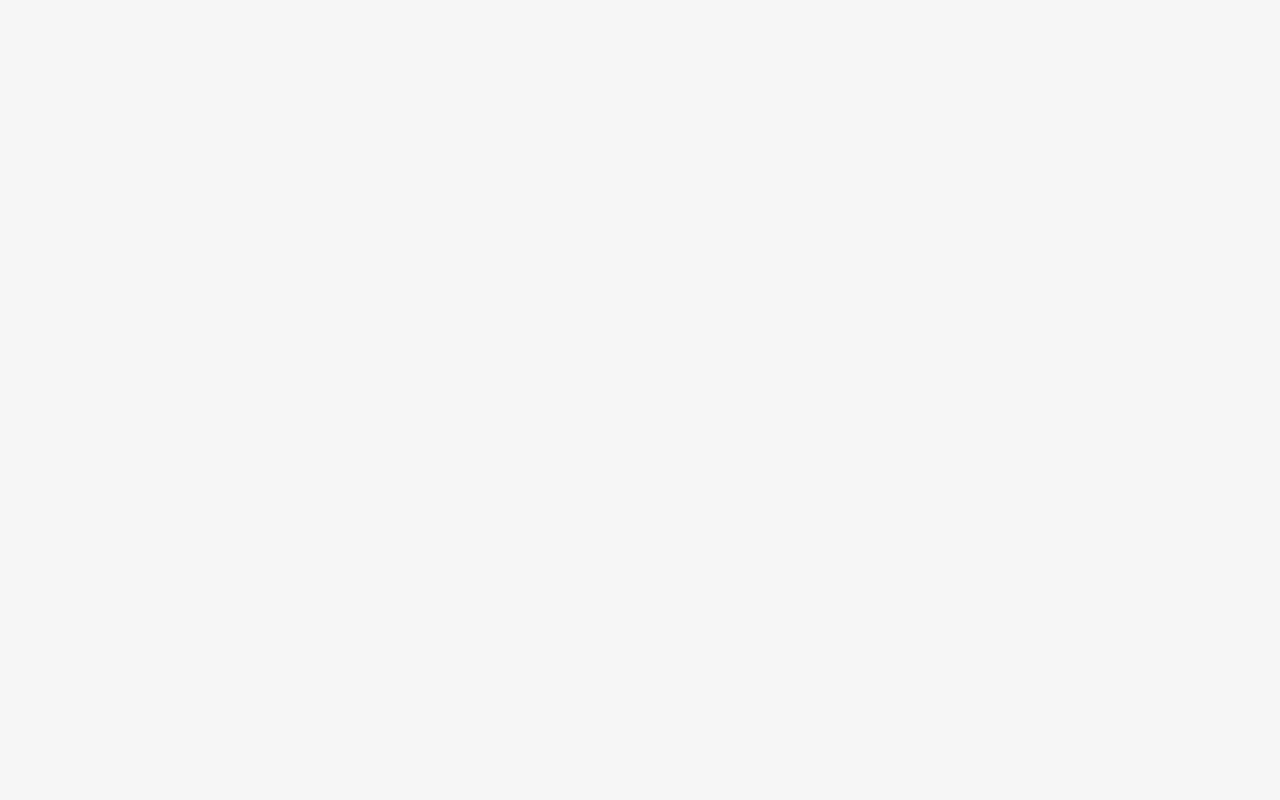
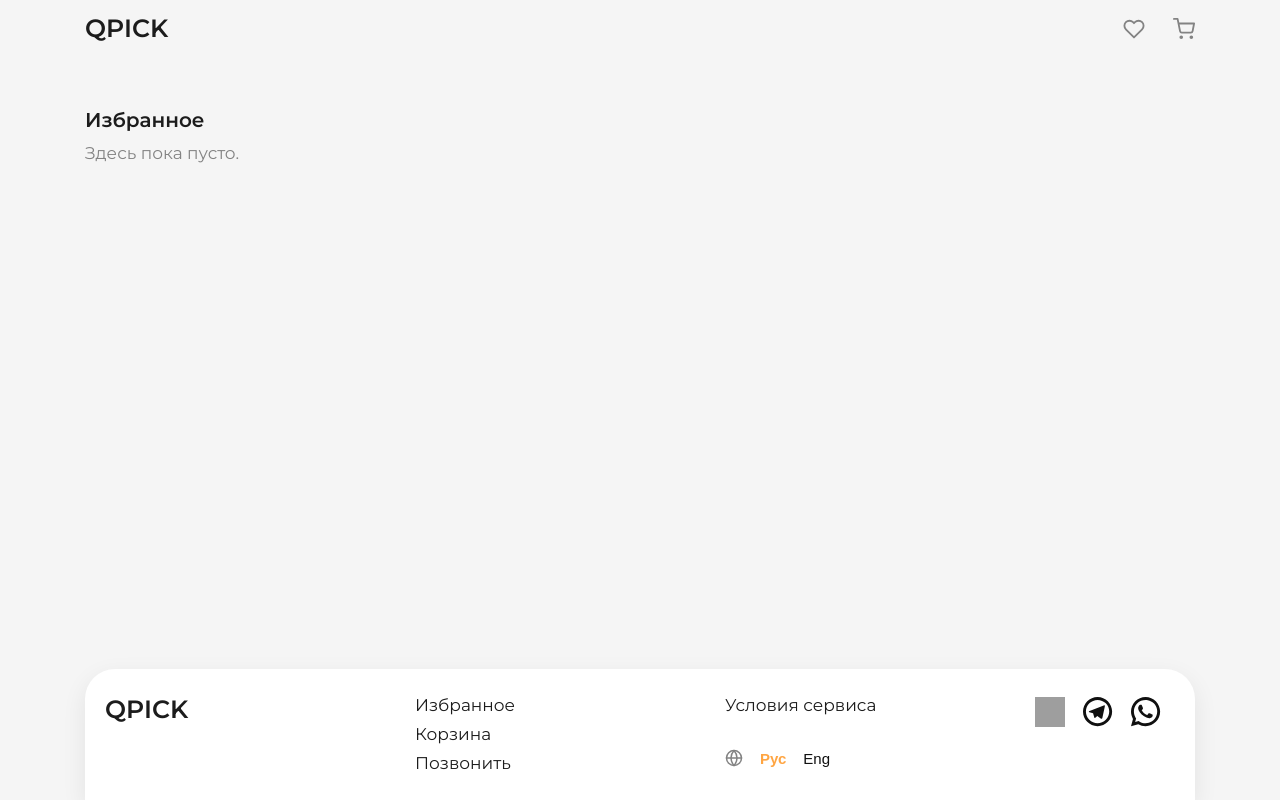
Before and after one commit to siyatut/headphones_shop, a React (Vite) app: page /favorites in a window 1280 px wide. Before the commit this address had no page. Built offline with nearby package versions, Linux system fonts and the light colour scheme; grey boxes are pictures that could not be loaded.

Commit message:
add favorites page and routing

```diff
--- a/src/App.tsx
+++ b/src/App.tsx
@@ -2,6 +2,7 @@ import { Routes, Route } from "react-router-dom";
 import { Layout } from "./layout/Layout";
 import { CatalogPage } from "./pages/CatalogPage";
 import { CartPage } from "./pages/CartPage";
+import { FavoritesPage } from "./pages/FavoritesPage";
 
 export default function App() {
   return (
@@ -9,6 +10,7 @@ export default function App() {
       <Route element={<Layout />}>
         <Route path="/" element={<CatalogPage />} />
         <Route path="/cart" element={<CartPage />} />
+        <Route path="/favorites" element={<FavoritesPage />} />
       </Route>
     </Routes>
   );
--- a/src/components/Footer.tsx
+++ b/src/components/Footer.tsx
@@ -10,13 +10,12 @@ export function Footer() {
     <footer className="footer">
       <div className="container">
         <div className="footerBox">
-          {/* Left: logo */}
           <Link className="footerLogo" to="/">
             QPICK
           </Link>
 
           <nav className="footerNav" aria-label="Footer navigation">
-            <Link className="footerLink" to="/">
+            <Link className="footerLink" to="/favorites">
               Избранное
             </Link>
 
--- a/src/components/Header.tsx
+++ b/src/components/Header.tsx
@@ -14,7 +14,7 @@ export function Header() {
           </Link>
 
           <div className="headerIcons">
-            <Link className="iconLink" to="/">
+            <Link className="iconLink" to="/favorites">
               <FiHeart className="iconSvg" size={22} />
               {favoritesCount > 0 ? (
                 <span className="iconBadge">{favoritesCount}</span>
--- a/src/pages/CartPage.tsx
+++ b/src/pages/CartPage.tsx
@@ -28,7 +28,7 @@ export function CartPage() {
         <div className="cartLayout">
           <div className="cartList">
             {cartItems.length === 0 ? (
-              <div className="cartEmpty">Корзина пуста.</div>
+              <div className="cartEmpty">Здесь пока пусто.</div>
             ) : (
               cartItems.map(({ product, qty }) => (
                 <div key={product.id} className="cartItemCard">
--- /dev/null
+++ b/src/pages/FavoritesPage.tsx
@@ -0,0 +1,33 @@
+import { ProductCard } from "../components/ProductCard";
+import { products } from "../data/products";
+import { useShop } from "../store/shop";
+
+export function FavoritesPage() {
+  const { favorites, toggleFavorite, isFavorite, addToCart } = useShop();
+
+  const favoriteProducts = products.filter((p) => favorites.includes(p.id));
+
+  return (
+    <div className="page">
+      <div className="container">
+        <h2 className="cartTitle">Избранное</h2>
+
+        <div className="grid">
+          {favoriteProducts.length === 0 ? (
+            <div className="cartEmpty">Здесь пока пусто.</div>
+          ) : (
+            favoriteProducts.map((p) => (
+              <ProductCard
+                key={p.id}
+                product={p}
+                onBuy={() => addToCart(p.id)}
+                onToggleFavorite={() => toggleFavorite(p.id)}
+                favorite={isFavorite(p.id)}
+              />
+            ))
+          )}
+        </div>
+      </div>
+    </div>
+  );
+}
```
